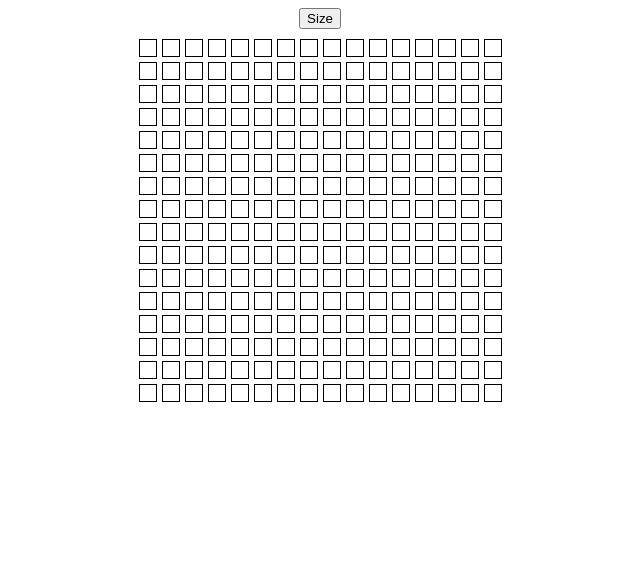
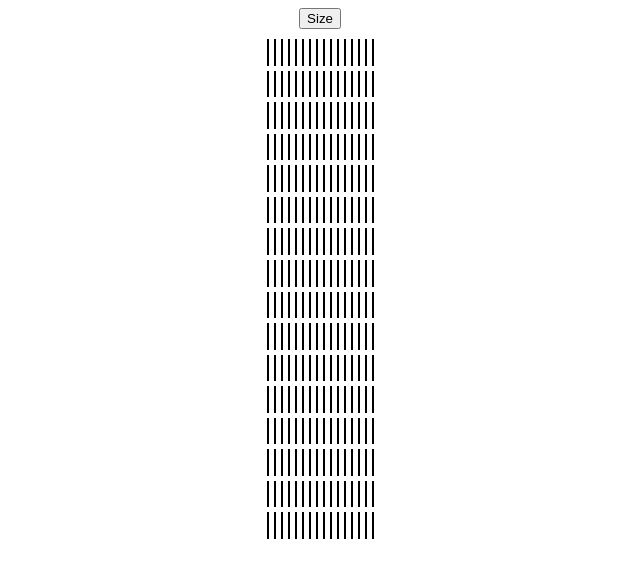
Before and after one commit to itsseanez/etch-a-sketch, a plain HTML site: page index.html in a window 1280 px wide. Shown: the whole page, without its empty margins (320-960 px from the left). Drawn offline with Linux system fonts and the light colour scheme.

Commit message:
Create same size grid despite size of array

```diff
--- a/styles.css
+++ b/styles.css
@@ -9,19 +9,21 @@ body {
 #container {
     display: flex;
     flex-direction: column;
-    justify-content: center;
+    justify-content: space-between;
     align-items: center;
     gap: 5px;
+    width: 500px;
+    aspect-ratio: 1/1;
 }
 
 .column {
     flex: 1;
     border: 1px solid black;
-    height: 2vh;
     aspect-ratio: 1/1;
 }
 
 .row {
     display: flex;
     gap: 5px;
+    flex: 1;
 }
```
